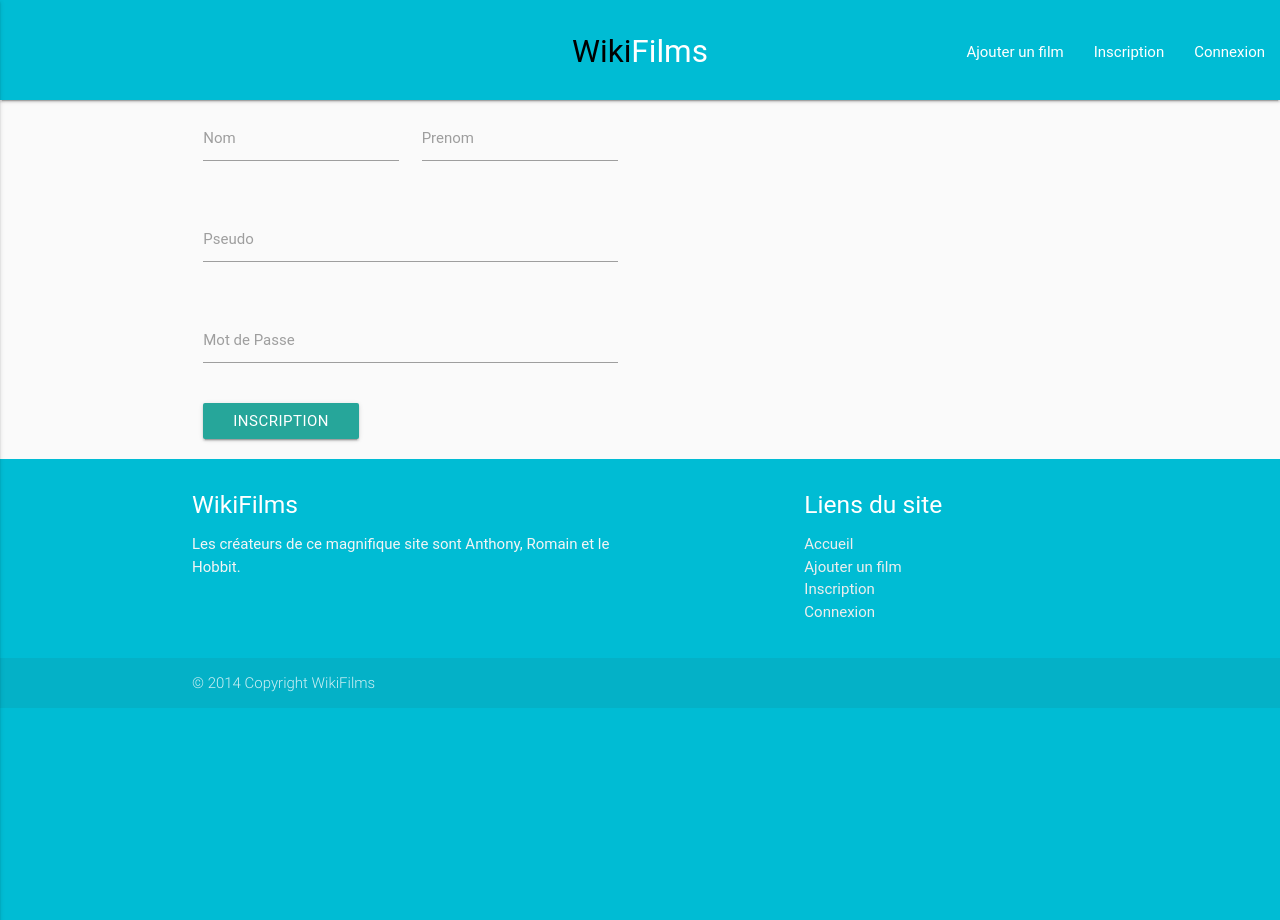
After one commit to anthonysm/movies, a PHP site: template projet_films/view/inscription_view.php in a window 1280 px wide. The commit adds this page. Run offline with PHP 8.4, Linux system fonts and the light colour scheme; the template is opened without the code that fills it, so the values that code supplies are empty; some libraries are stand-ins or nearby versions; some web fonts are replaced.

Commit message:
Add files via upload

```diff
--- a/projet_films/css/style.css
+++ b/projet_films/css/style.css
@@ -1,17 +1,30 @@
 html, body{
+  height: 100%;
   margin: 0;
   padding: 0;
   background-color: #FAFAFA;
 }
 
-header{
+body{
+  display: flex;
+  min-height: 100vh;
+  flex-direction: column;
+}
+
+nav{
   background-color: #00BCD4;
   color: #F2FCFD;
-  padding-top: 2em;
+  height: 100px;
+  padding-top: 20px;
 }
 
 footer{
-  height: 110px;
+  flex: 1 0 auto;
+  background-color: #00BCD4;
+  color: #F2FCFD;
+}
+
+.page-footer{
   background-color: #00BCD4;
   color: #F2FCFD;
 }
@@ -20,9 +33,28 @@ img{
     box-shadow: 0 8px 17px 0  rgba(138, 138, 138, 1);
 }
 
+#carre{
+  background-color: #00BCD4;
+  color: white;
+}
+
+#div-ma{
+  position: relative;
+  margin-top: 30px;
+}
+
 #img{
   padding-top: 1em;
   padding-bottom: 0.5em;
+}
+
+#btn-material{
+  position: absolute;
+  bottom: 12px;
+}
+
+#page-ma{
+  margin-top: 20px;
 }
 
 .btn{
--- a/projet_films/view/footer.php
+++ b/projet_films/view/footer.php
@@ -1,15 +1,36 @@
       </div>
     </div>
   </div>
-  <footer class="container-fluid">
+  <footer class="page-footer">
     <div class="container">
       <div class="row">
-        <p class="createur">Créé par: Anthony, Romain et le Hobbit</p>
+        <div class="col l6 s12">
+          <h5 class="white-text">WikiFilms</h5>
+          <p class="grey-text text-lighten-4">Les créateurs de ce magnifique site sont Anthony, Romain et le Hobbit.</p>
+        </div>
+        <div class="col l4 offset-l2 s12">
+          <h5 class="white-text">Liens du site</h5>
+          <ul>
+            <li><a class="grey-text text-lighten-3" href="/projet_films/home/1">Accueil</a></li>
+            <li><a class="grey-text text-lighten-3" href="/projet_films/formulaire">Ajouter un film</a></li>
+            <li><a class="grey-text text-lighten-3" href="">Inscription</a></li>
+            <li><a class="grey-text text-lighten-3" href="">Connexion</a></li>
+          </ul>
+        </div>
+      </div>
+    </div>
+    <div class="footer-copyright">
+      <div class="container">
+      © 2014 Copyright WikiFilms
+      <!-- <a class="grey-text text-lighten-4 right" href="#!">More Links</a> -->
       </div>
     </div>
   </footer>
   <script type = "text/javascript" src="https://code.jquery.com/jquery-2.1.1.min.js"></script>
   <script src="https://cdnjs.cloudflare.com/ajax/libs/materialize/0.100.2/js/materialize.min.js"></script>
   <script type="text/javascript" src="script.js"></script>
+  <script type="text/javascript">
+ $(".button-collapse").sideNav();
+  </script>
 </body>
 </html>
--- a/projet_films/view/header.php
+++ b/projet_films/view/header.php
@@ -13,16 +13,22 @@
 </head>
 <body>
   <header class="container-fluid">
-    <div class="container">
-      <div class="row">
-        <div class="col l6">
-          <h1><a href="/projet_films/home/1" class="white-text"><span class="wiki">Wiki</span>Films</a></h1>
-        </div>
-        <div class="col l6">
-          <a href="/projet_films/formulaire" class="white-text">Ajouter un film</a>
-        </div>
+    <nav>
+      <div class="nav-wrapper">
+        <a href="/projet_films/home/1" class="brand-logo center"><span class="wiki">Wiki</span>Films</a>
+        <a href="#" data-activates="mobile-demo" class="button-collapse"><i class="material-icons">menu</i></a>
+        <ul class="right hide-on-med-and-down">
+          <li><a href="/projet_films/formulaire">Ajouter un film</a></li>
+          <li><a href="/projet_films/inscription">Inscription</a></li>
+          <li><a href="">Connexion</a></li>
+        </ul>
+        <ul class="side-nav" id="mobile-demo">
+          <li><a href="/projet_films/formulaire">Ajouter un film</a></li>
+          <li><a href="/projet_films/inscription">Inscription</a></li>
+          <li><a href="">Connexion</a></li>
+        </ul>
       </div>
-    </div>
+    </nav>
   </header>
   <div class="container-fluid">
     <div class="container">
--- /dev/null
+++ b/projet_films/view/inscription_view.php
@@ -0,0 +1,27 @@
+<div class="col s12 m6 l6">
+  <form class="col s12" action="/projet_films/inscription/validation" method="post">
+    <div class="row">
+        <div class="input-field col s6">
+          <input name="nom" id="prenom" type="text" class="validate">
+          <label for="nom">Nom</label>
+        </div>
+        <div class="input-field col s6">
+          <input name="prenom" id="prenom" type="text" class="validate">
+          <label for="prenom">Prenom</label>
+        </div>
+      </div>
+      <div class="row">
+        <div class="input-field col s12">
+          <input name="pseudo" id="pseudo" type="text" class="validate">
+          <label for="pseudo">Pseudo</label>
+        </div>
+      </div>
+      <div class="row">
+        <div class="input-field col s12">
+          <input name="mdp" id="password" type="password" class="validate">
+          <label for="mdp">Mot de Passe</label>
+        </div>
+      </div>
+    <input type="submit" class="btn valide" value="Inscription">
+  </form>
+</div>
```
Also changed, not shown: projet_films/index1.php (+24 -2 lines), projet_films/models/inscription.php (added, +75 -0 lines), projet_films/models/movie.php (+21 -8 lines), projet_films/view/film.php (+12 -2 lines), projet_films/view/pagination.php (+9 -9 lines).
